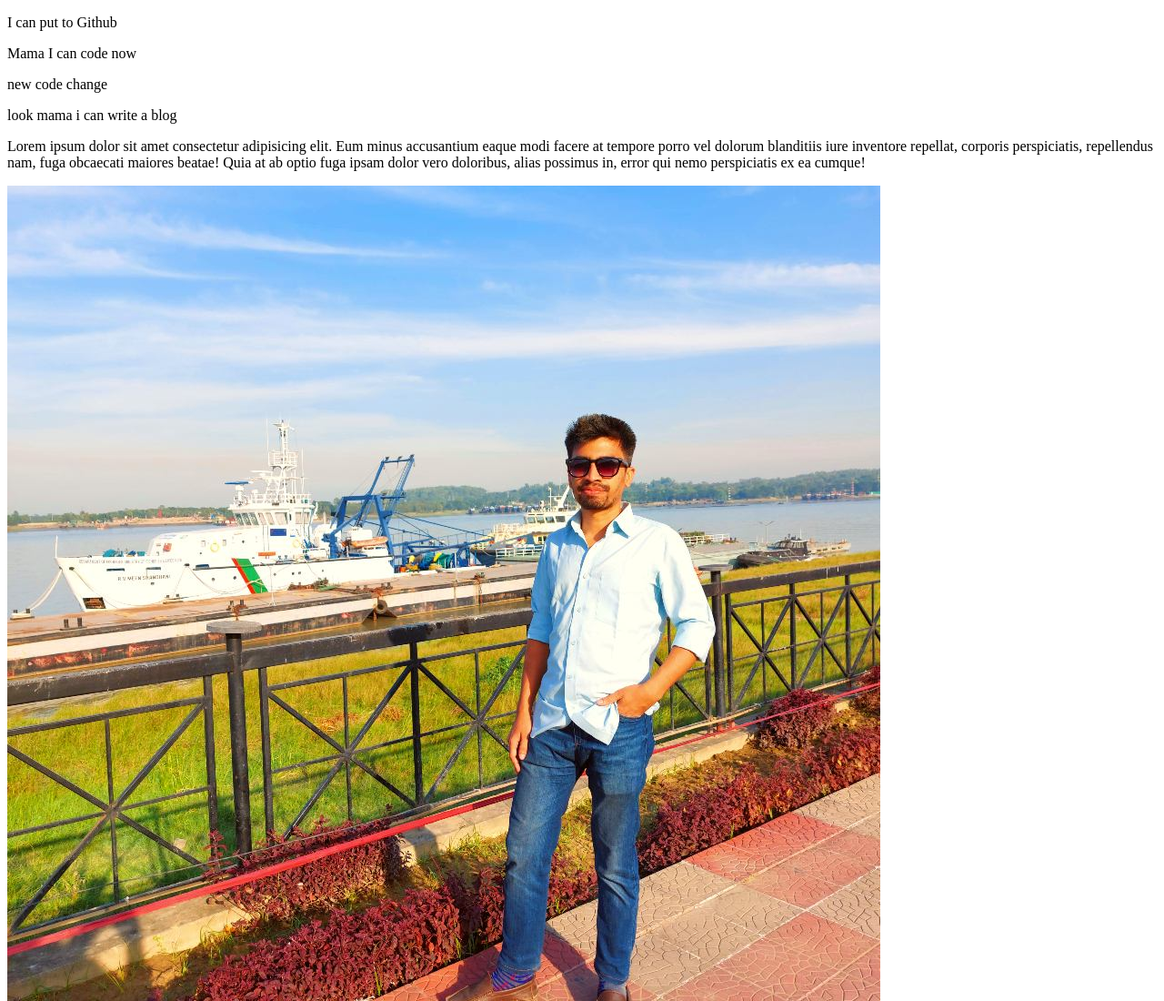
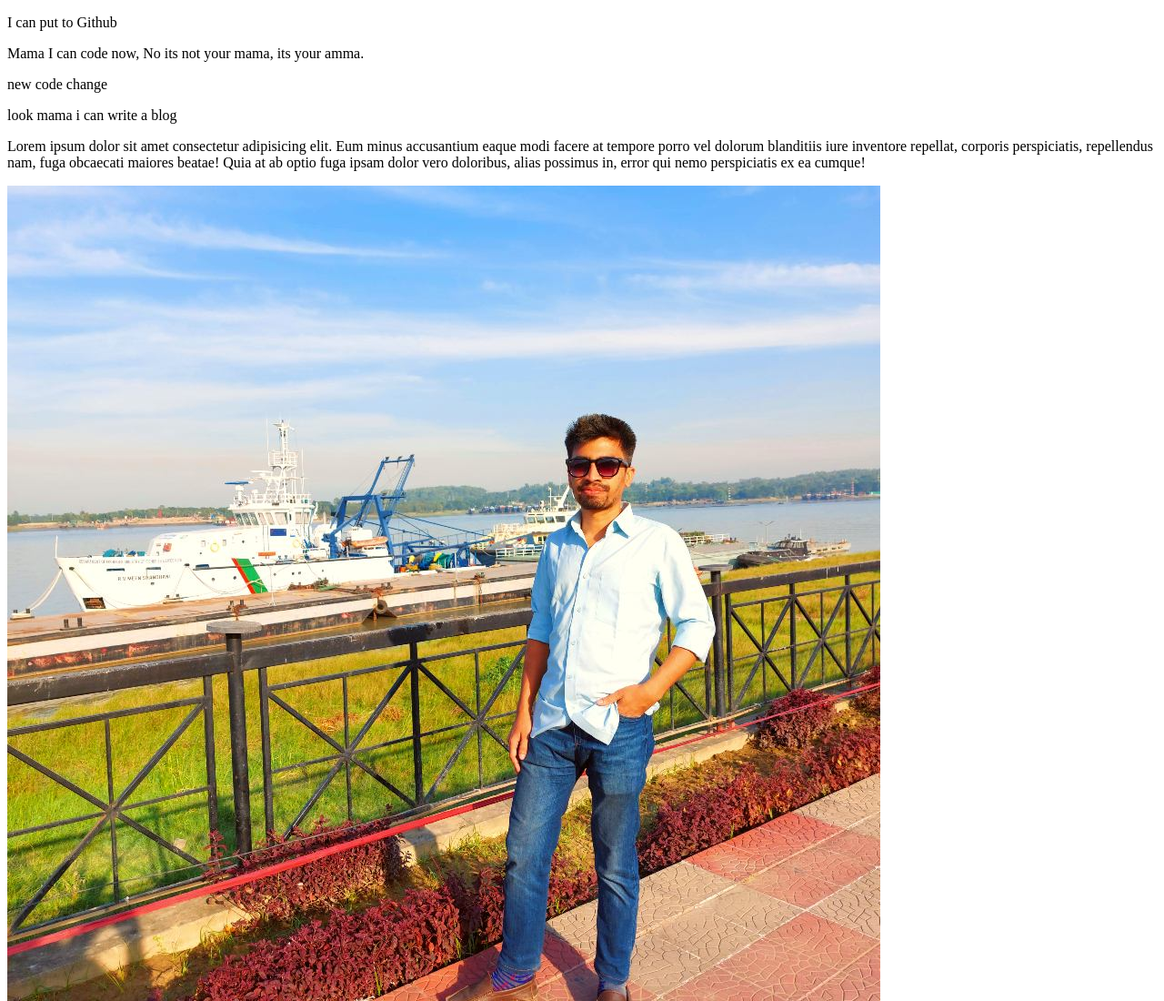
Before and after one commit to shakhawat-softdev/my-second-repo, a plain HTML site: page index.html in a window 1280 px wide. Shown: the top 1100 px of the page at 91% size. Drawn offline with Linux system fonts and the light colour scheme.

Commit message:
amma is angray

```diff
--- a/index.html
+++ b/index.html
@@ -9,7 +9,7 @@
 <body>
     <div>
         <p>I can put to Github</p>
-        <p>Mama I can code now</p>
+        <p>Mama I can code now, No its not your mama, its your amma.</p>
         <p>new code change</p>
         <p>look mama i can write a blog</p>
         <p>Lorem ipsum dolor sit amet consectetur adipisicing elit. Eum minus accusantium eaque modi facere at tempore porro vel dolorum blanditiis iure inventore repellat, corporis perspiciatis, repellendus nam, fuga obcaecati maiores beatae! Quia at ab optio fuga ipsam dolor vero doloribus, alias possimus in, error qui nemo perspiciatis ex ea cumque!</p>
```
